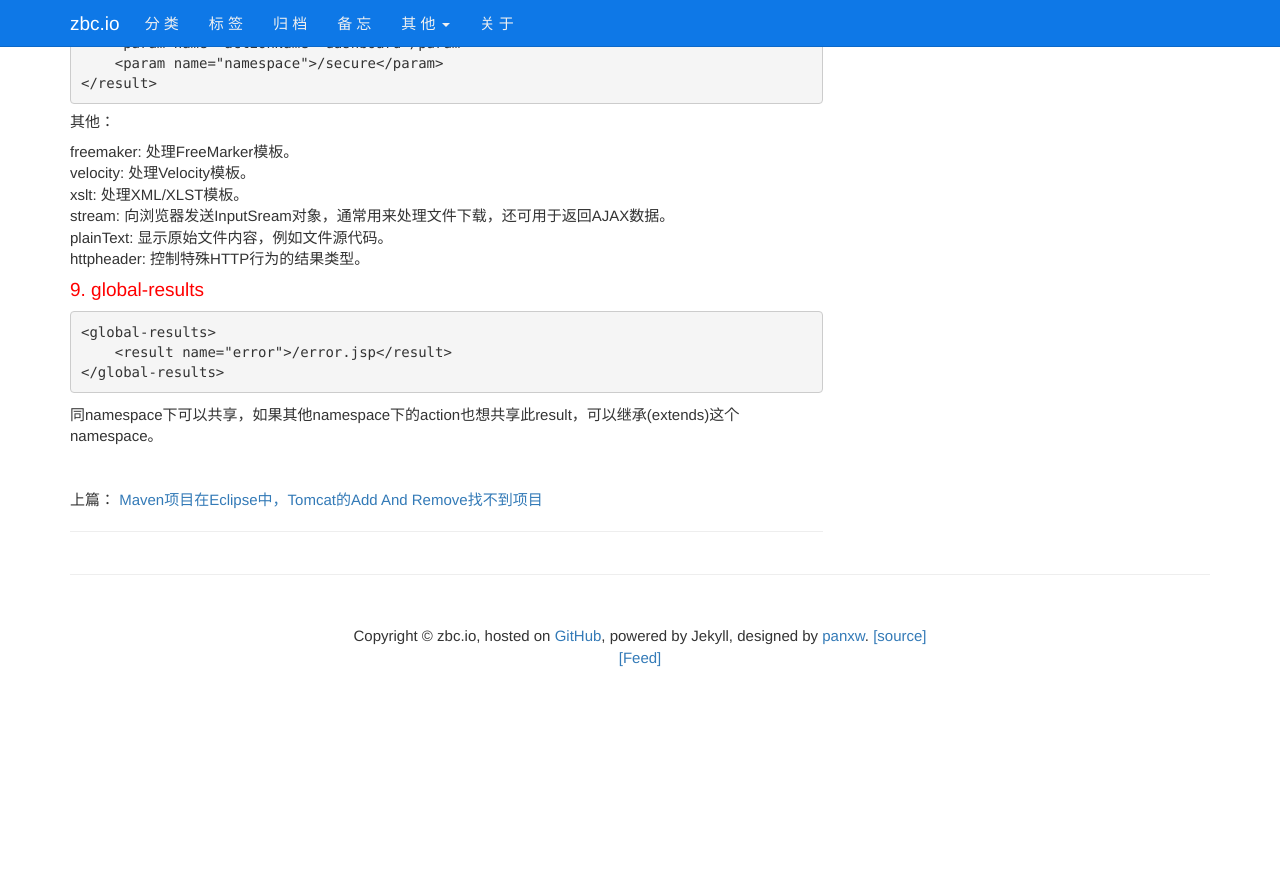
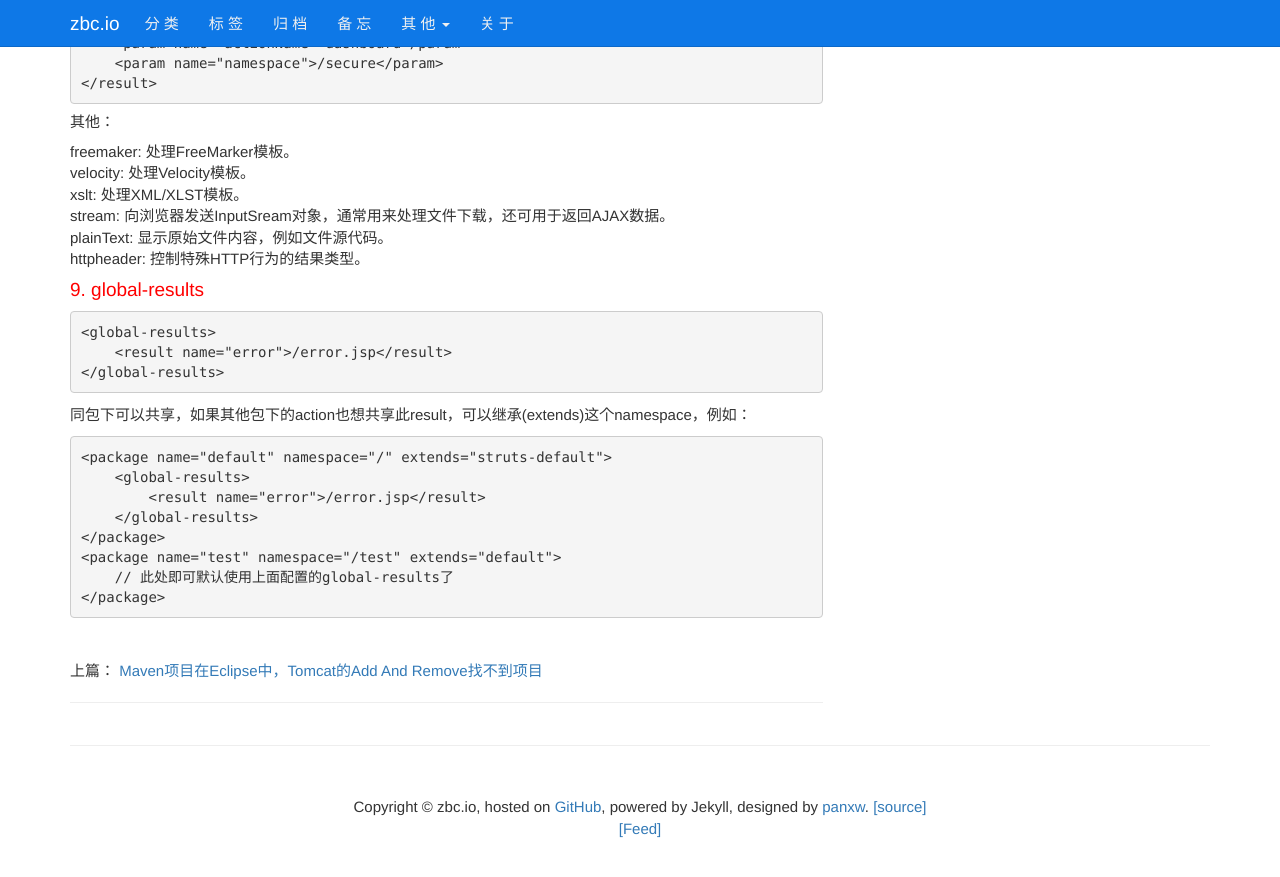
Before and after one commit to zbc0512/zbc0512.github.io, a Jekyll site: the page built from _posts/2016-04-12-struts2.md, in a window 1280 px wide and 900 px high, scrolled down 1363 px. Shown: the top 877 px of the window. Built offline with Jekyll 4.4.1, drawn with Linux system fonts in a browser that asks for light colours; nearby versions of some CDN libraries; library files that are not in the unit come from our copies; comment, search, counter and statistics services are not loaded; before the commit the page ends 2091 px from its top, so only the background shows below that.

Commit message:
Update 2016-04-12-struts2.md

```diff
--- a/_posts/2016-04-12-struts2.md
+++ b/_posts/2016-04-12-struts2.md
@@ -92,4 +92,13 @@ httpheader: 控制特殊HTTP行为的结果类型。
         <result name="error">/error.jsp</result>
     </global-results>
 
-同namespace下可以共享，如果其他namespace下的action也想共享此result，可以继承(extends)这个namespace。
+同包下可以共享，如果其他包下的action也想共享此result，可以继承(extends)这个namespace，例如：
+
+    <package name="default" namespace="/" extends="struts-default">
+        <global-results>
+            <result name="error">/error.jsp</result>
+        </global-results>
+    </package>
+    <package name="test" namespace="/test" extends="default">
+        // 此处即可默认使用上面配置的global-results了
+    </package>
```
